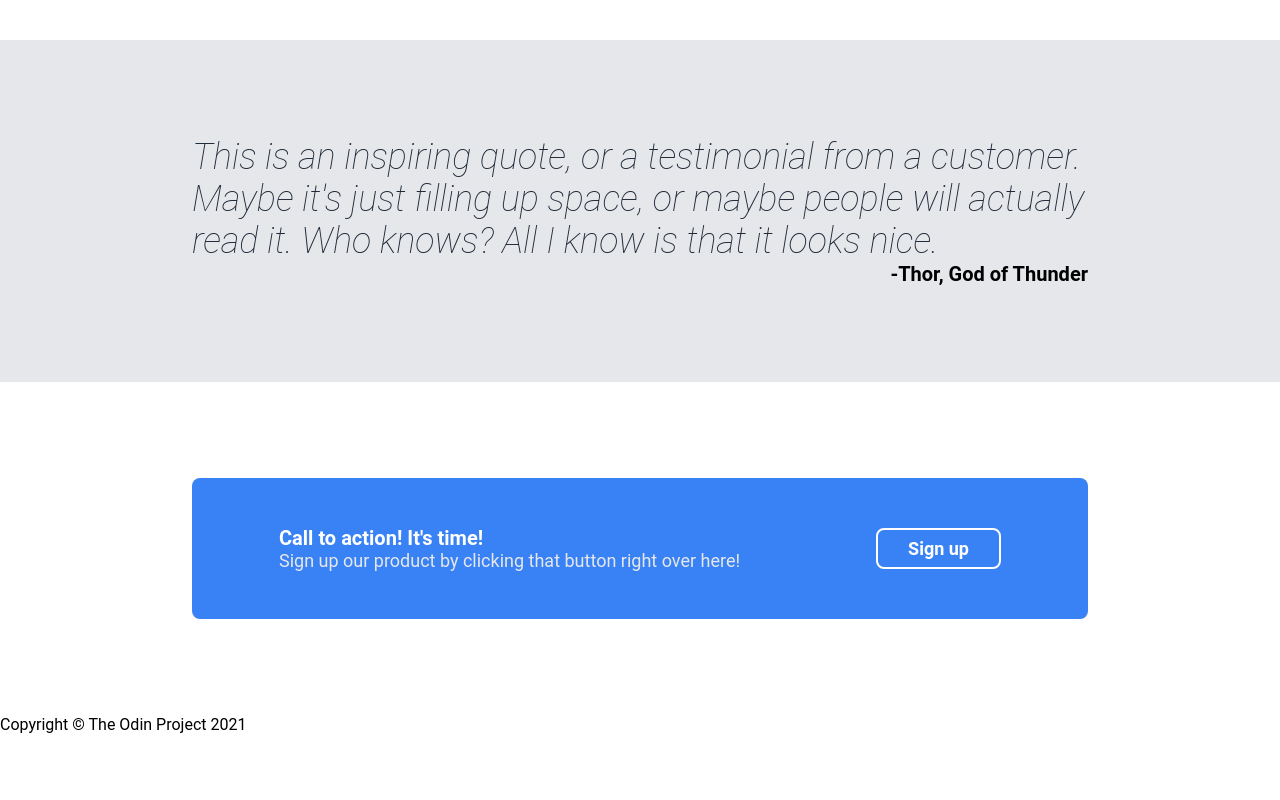
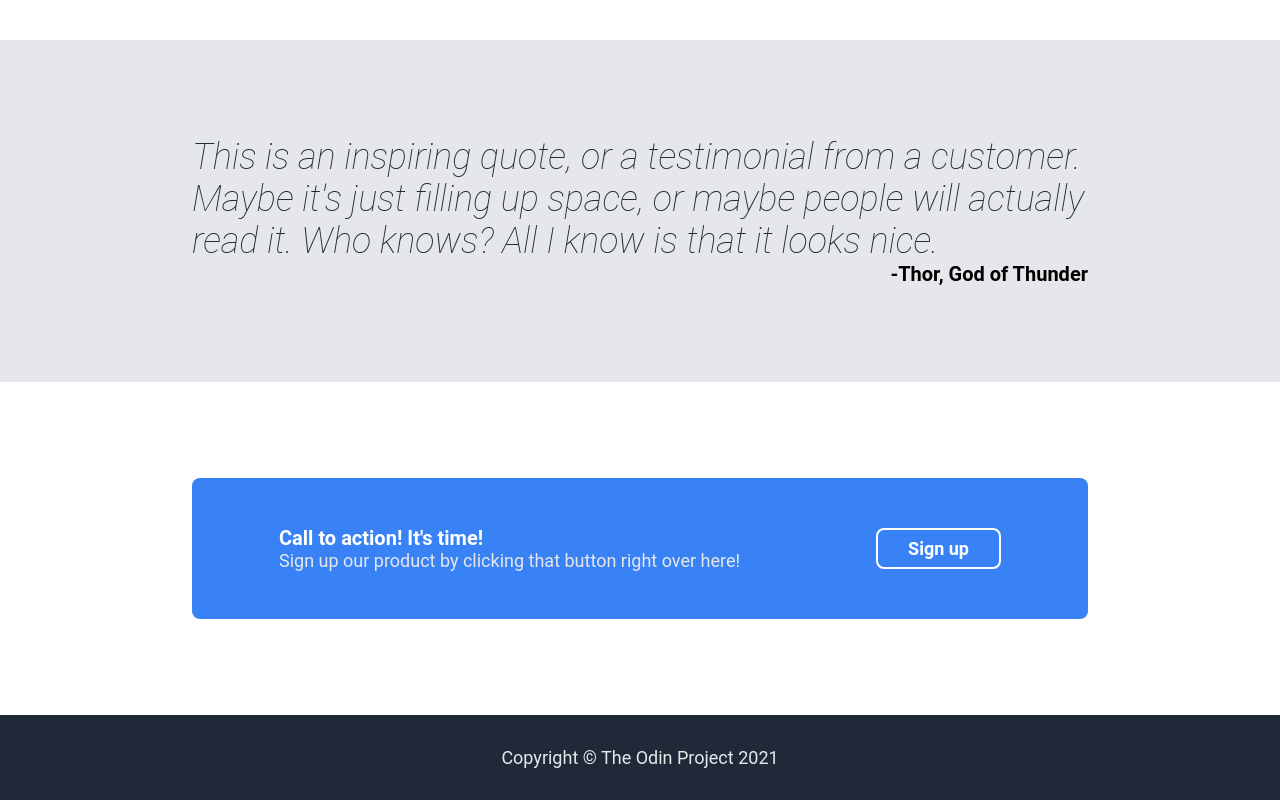
Before and after one commit to kirprkh/landing-page, a plain HTML site: page index.html in a window 1280 px wide. Shown: the part 853-1653 px from the top of the page. Before the commit the page ends 1587 px from the top, so only its background shows below. Drawn offline with Linux system fonts and the light colour scheme.

Commit message:
Add styles for footer

```diff
--- a/styles/styles.css
+++ b/styles/styles.css
@@ -178,3 +178,16 @@ a,
 .white-border {
     border: 2px solid white;
 }
+
+.footer {
+    display: flex;
+    justify-content: center;
+    align-items: center;
+    background-color: #1F2937;
+}
+
+.copyright {
+    color: #E5E7EB;
+    font-size: 18px;
+    padding: 32px;
+}
```
